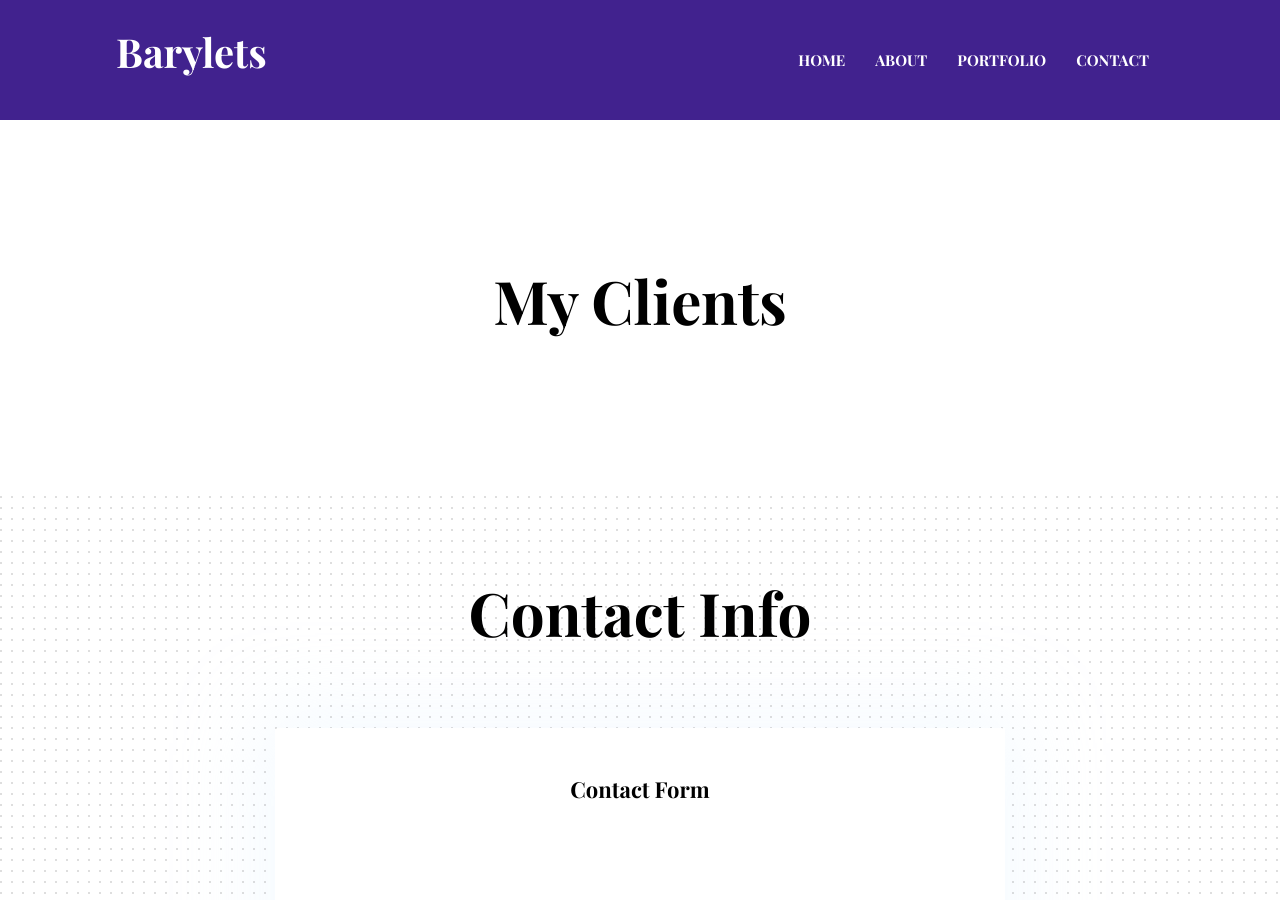
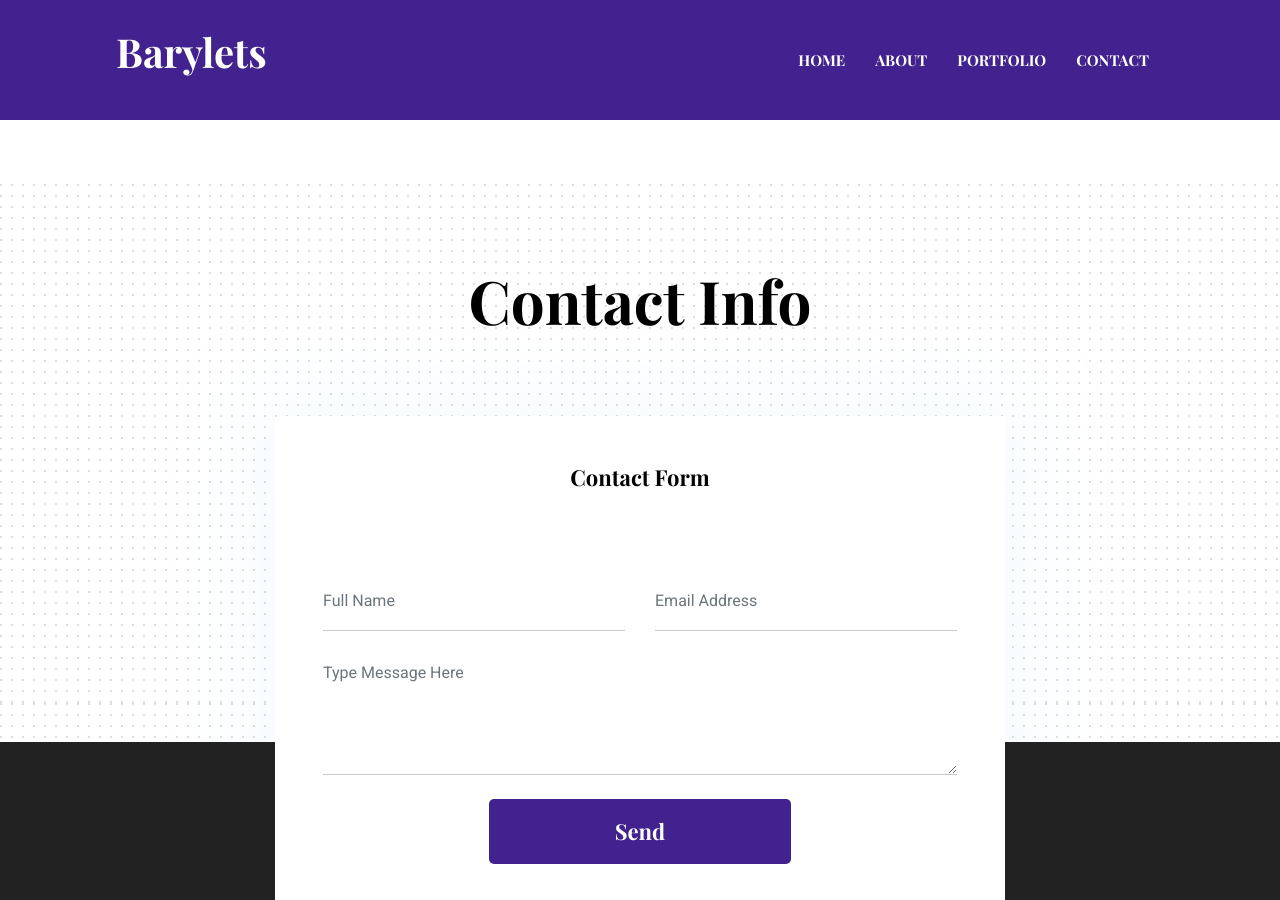
Before and after one commit to BsergoB/bsergob.github.io, a Jekyll site: the page built from _pages/about.md, in a window 1280 px wide and 900 px high, scrolled down 1501 px. Built offline with Jekyll 4.4.1, drawn with Linux system fonts in a browser that asks for light colours.

Commit message:
Update about.html

```diff
--- a/_layouts/about.html
+++ b/_layouts/about.html
@@ -11,12 +11,12 @@ layout: default
     </div>
   </div>
   <!-- background shapes -->
-  <img src="{{ site.baseurl }}/assets/images/illustrations/leaf-bg-top.png" alt="illustrations" class="bg-shape-1 w-100">
-  <img src="{{ site.baseurl }}/assets/images/illustrations/dots-group-sm.png" alt="illustrations" class="bg-shape-2">
-  <img src="{{ site.baseurl }}/assets/images/illustrations/leaf-yellow.png" alt="illustrations" class="bg-shape-3">
-  <img src="{{ site.baseurl }}/assets/images/illustrations/leaf-orange.png" alt="illustrations" class="bg-shape-4">
-  <img src="{{ site.baseurl }}/assets/images/illustrations/dots-group-cyan.png" alt="illustrations" class="bg-shape-5">
-  <img src="{{ site.baseurl }}/assets/images/illustrations/leaf-cyan-lg.png" alt="illustrations" class="bg-shape-6">
+  <!--  <img src="{{ site.baseurl }}/assets/images/illustrations/leaf-bg-top.png" alt="illustrations" class="bg-shape-1 w-100"> -->
+  <!--  <img src="{{ site.baseurl }}/assets/images/illustrations/dots-group-sm.png" alt="illustrations" class="bg-shape-2"> -->
+  <!--  <img src="{{ site.baseurl }}/assets/images/illustrations/leaf-yellow.png" alt="illustrations" class="bg-shape-3"> -->
+  <!--  <img src="{{ site.baseurl }}/assets/images/illustrations/leaf-orange.png" alt="illustrations" class="bg-shape-4"> -->
+  <!--  <img src="{{ site.baseurl }}/assets/images/illustrations/dots-group-cyan.png" alt="illustrations" class="bg-shape-5"> -->
+  <!--  <img src="{{ site.baseurl }}/assets/images/illustrations/leaf-cyan-lg.png" alt="illustrations" class="bg-shape-6"> -->
 </section>
 <!-- /page title -->
 
@@ -31,7 +31,7 @@ layout: default
         <div class="shadow-down mb-4">
           <img src="{{ site.baseurl }}/{{ page.image }}" alt="{{ page.author }}" class="img-fluid w-100 rounded-lg border-thick border-white">
         </div>
-        <img src="{{ site.baseurl }}/{{ page.signature }}" alt="signature" class="img-fluid">
+     <!--    <img src="{{ site.baseurl }}/{{ page.signature }}" alt="signature" class="img-fluid"> -->
         <h4>{{ page.author }}</h4>
       </div>
     </div>
@@ -43,7 +43,7 @@ layout: default
 
 {% include team-section.html %}
 
-<section class="section">
+<!-- <section class="section">
   <div class="container">
     <div class="row">
       <div class="col-12 text-center">
@@ -52,4 +52,4 @@ layout: default
     </div>
     {% include client-slider.html %}
   </div>
-</section>
+</section>  -->
```
